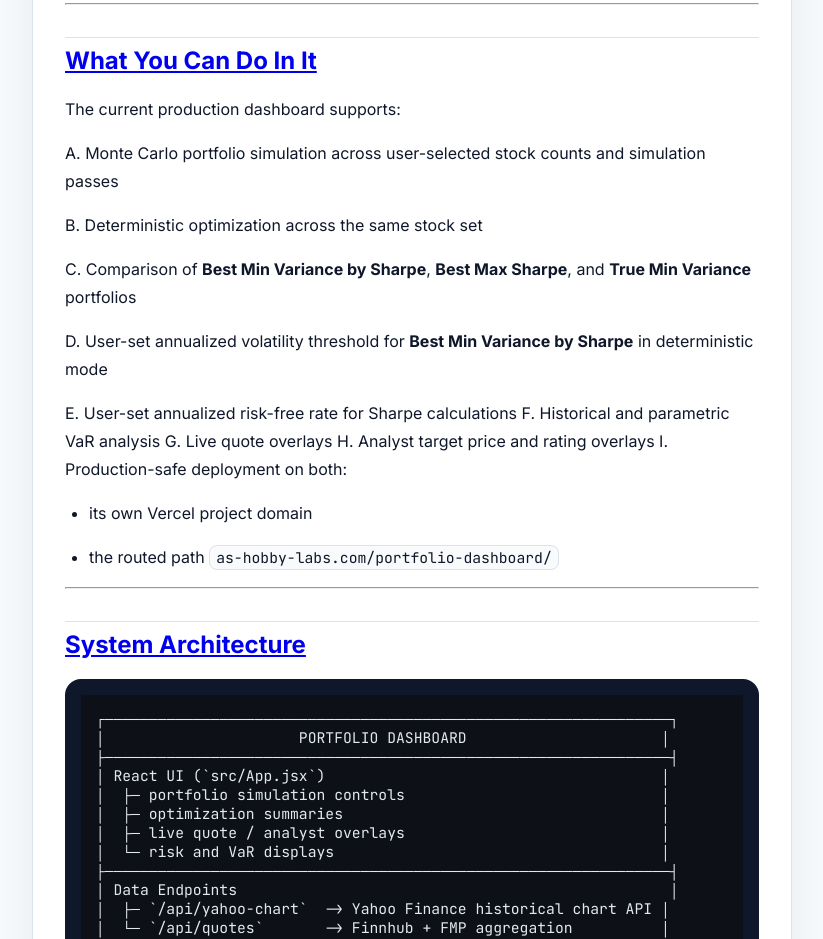
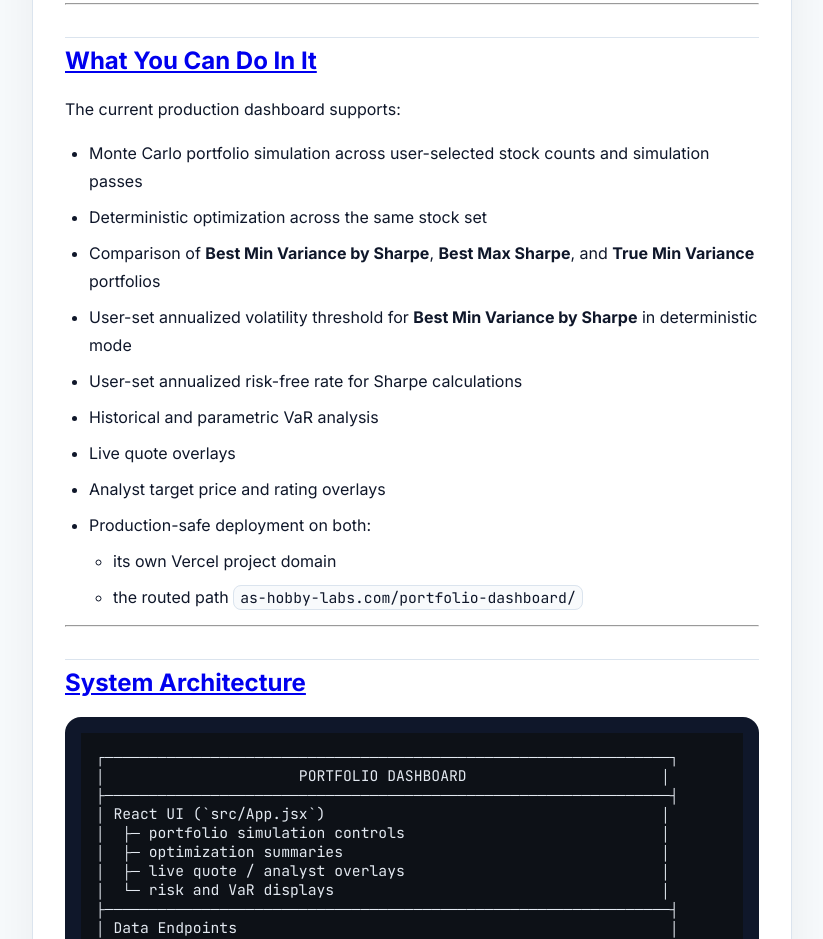
Before and after one commit to MutantN/portfolio-doco, a website: page html/00_project_overview.html in a window 1280 px wide. Shown: the part 1358-2297 px from the top of the page, without its empty margins (368-1191 px from the left). Drawn offline with nearby package versions, Linux system fonts and the light colour scheme.

Commit message:
Refine docs formatting and headings

```diff
--- a/html/00_project_overview.html
+++ b/html/00_project_overview.html
@@ -313,21 +313,20 @@
 <hr>
 <h2 id="what-you-can-do-in-it" tabindex="-1"><a class="header-anchor" href="#what-you-can-do-in-it">What You Can Do In It</a></h2>
 <p>The current production dashboard supports:</p>
-<p>A. Monte Carlo portfolio simulation across user-selected stock counts and simulation passes</p>
-<p>B. Deterministic optimization across the same stock set</p>
-<p>C. Comparison of <strong>Best Min Variance by Sharpe</strong>, <strong>Best Max Sharpe</strong>, and <strong>True Min Variance</strong> portfolios</p>
-<p>D. User-set annualized volatility threshold for <strong>Best Min Variance by Sharpe</strong> in deterministic mode</p>
-<p>E. User-set annualized risk-free rate for Sharpe calculations
-F. Historical and parametric VaR analysis
-G. Live quote overlays
-H. Analyst target price and rating overlays
-I. Production-safe deployment on both:</p>
 <ul>
-<li>
-<p>its own Vercel project domain</p>
-</li>
-<li>
-<p>the routed path <code>as-hobby-labs.com/portfolio-dashboard/</code></p>
+<li>Monte Carlo portfolio simulation across user-selected stock counts and simulation passes</li>
+<li>Deterministic optimization across the same stock set</li>
+<li>Comparison of <strong>Best Min Variance by Sharpe</strong>, <strong>Best Max Sharpe</strong>, and <strong>True Min Variance</strong> portfolios</li>
+<li>User-set annualized volatility threshold for <strong>Best Min Variance by Sharpe</strong> in deterministic mode</li>
+<li>User-set annualized risk-free rate for Sharpe calculations</li>
+<li>Historical and parametric VaR analysis</li>
+<li>Live quote overlays</li>
+<li>Analyst target price and rating overlays</li>
+<li>Production-safe deployment on both:
+<ul>
+<li>its own Vercel project domain</li>
+<li>the routed path <code>as-hobby-labs.com/portfolio-dashboard/</code></li>
+</ul>
 </li>
 </ul>
 <hr>
```
Also changed, not shown: 00_project_overview.md (+11 -17 lines), 01_theory.md (+1 -1 lines), html/01_theory.html (+1 -1 lines).
